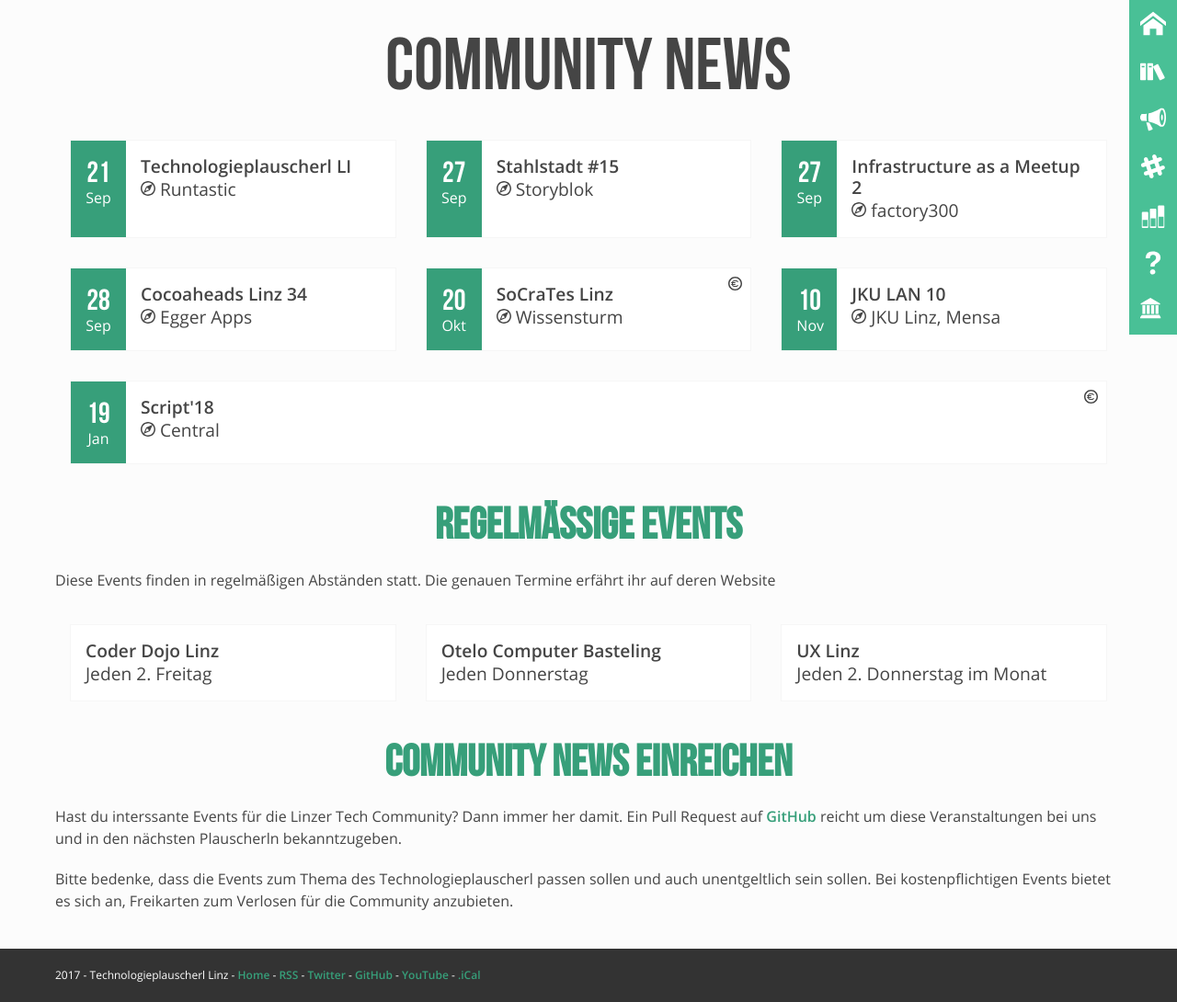
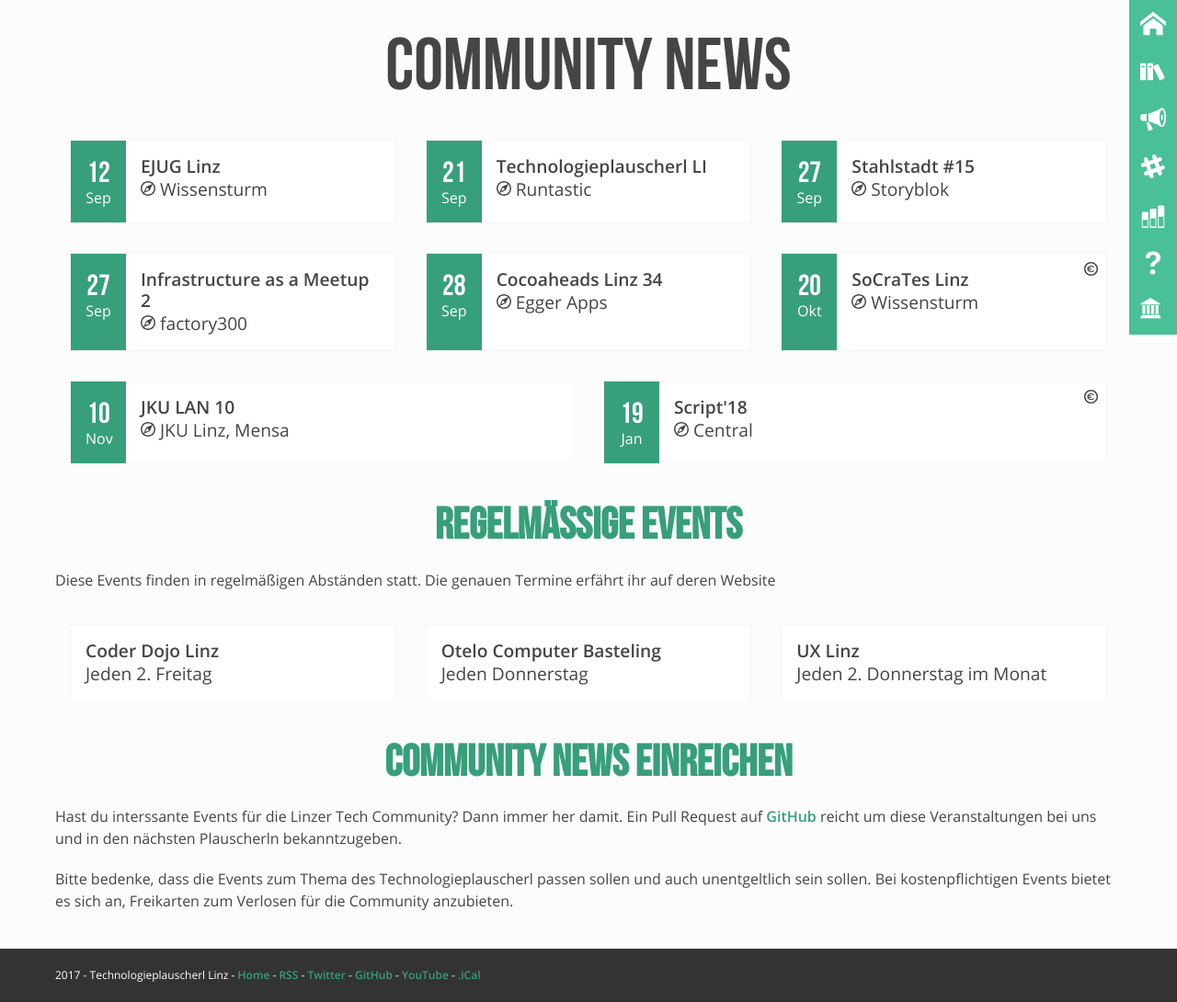
Before and after one commit to mericanAncer127/plauscherl, a Jekyll site: the page built from pages/community-news.html, in a window 1280 px wide. Shown: the whole page at 92% size. Built offline with Jekyll 4.4.1, drawn with Linux system fonts in a browser that asks for light colours.

Commit message:
Add ejug 12.9.2017

```diff
--- a/_data/community.yml
+++ b/_data/community.yml
@@ -184,6 +184,11 @@
       location: "Dynatrace"
       date: 2017-05-31
       link: https://www.meetup.com/de-DE/Enterprise-Java-User-Group-Austria/events/239295710/
+    -
+      name: "EJUG Linz"
+      location: "Wissensturm"
+      date: 2017-09-12
+      link: https://www.meetup.com/de-DE/Enterprise-Java-User-Group-Austria/events/241997768/
 -
   id: responsive
   name: "Responsive Org Linz"
```
